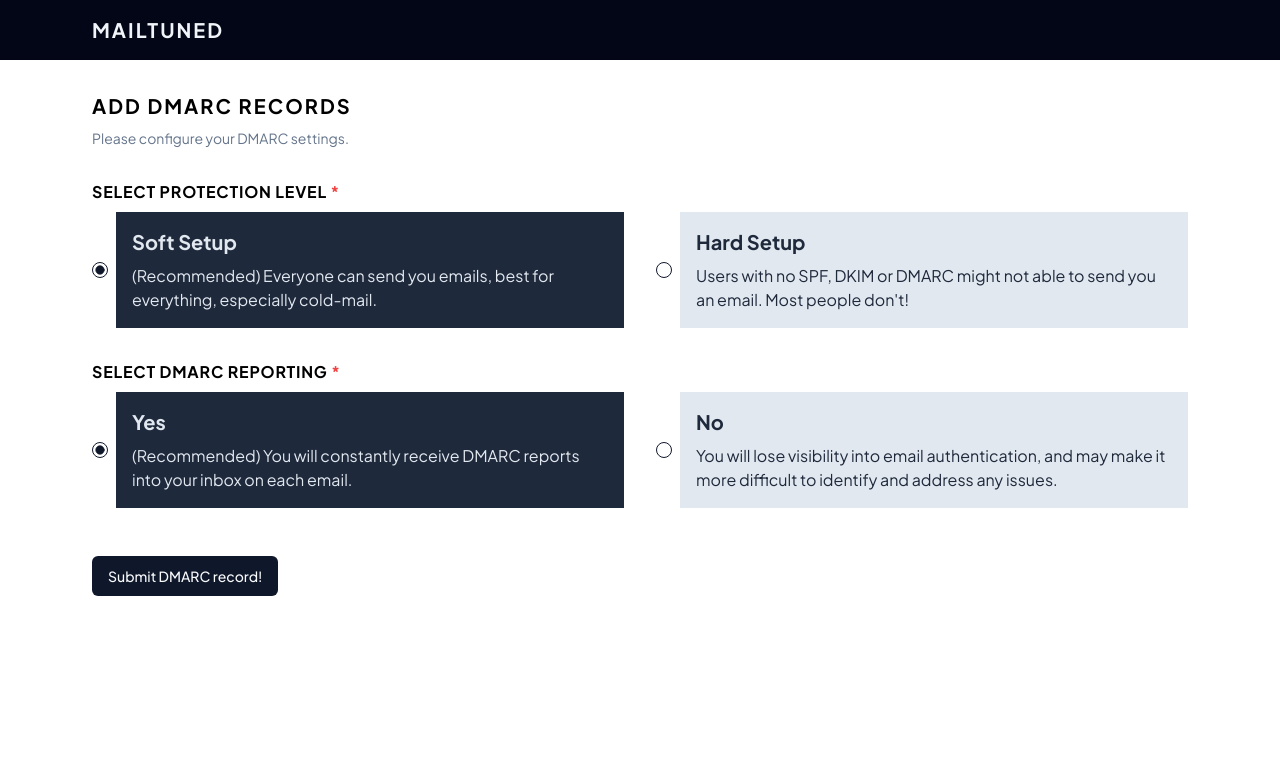
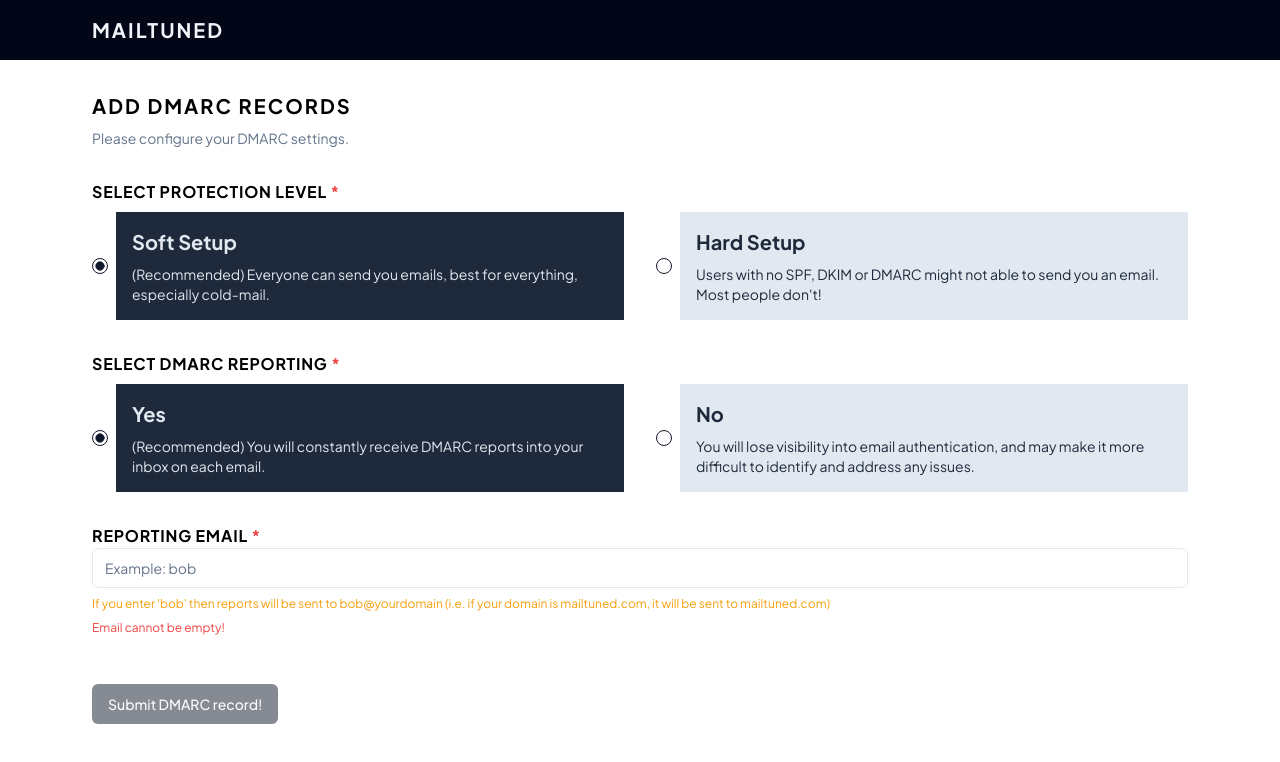
Before and after one commit to acomarcho/mailtuned, a Next.js app: page /dmarc in a window 1280 px wide. Shown: the top 762 px of the page. Built offline with nearby package versions, Linux system fonts and the light colour scheme.

Commit message:
Feat: Add email input for DMARC

```diff
--- a/components/dmarc/form.tsx
+++ b/components/dmarc/form.tsx
@@ -11,6 +11,7 @@ import { useAtomValue } from "jotai";
 import { useState } from "react";
 import axios, { AxiosError } from "axios";
 import { toast } from "sonner";
+import { Input } from "../ui/input";
 
 enum Setup {
   SoftSetup = "soft-setup",
@@ -25,6 +26,7 @@ enum Reporting {
 type DmarcInput = {
   setup: string;
   reporting: string;
+  email: string;
 };
 
 export default function DmarcForm() {
@@ -37,6 +39,7 @@ export default function DmarcForm() {
     defaultValues: {
       setup: Setup.SoftSetup,
       reporting: Reporting.ReportingYes,
+      email: "",
     },
   });
 
@@ -51,7 +54,7 @@ export default function DmarcForm() {
         let data: string;
         const setup = form.watch("setup");
         const reporting = form.watch("reporting");
-        const email = "example@example.com"; // TODO
+        const email = `${form.watch("email")}@${domainName}`;
 
         if (setup === Setup.SoftSetup && reporting === Reporting.ReportingYes) {
           data = `v=DMARC1;p=reject;sp=reject;pct=100;rua=mailto:${email};ri=86400;aspf=r;adkim=r;fo=1;`;
@@ -125,7 +128,7 @@ export default function DmarcForm() {
               )}
             >
               <p className="font-bold text-xl">Soft Setup</p>
-              <p className="mt-2">
+              <p className="mt-2 text-sm">
                 (Recommended) Everyone can send you emails, best for everything,
                 especially cold-mail.
               </p>
@@ -142,7 +145,7 @@ export default function DmarcForm() {
               )}
             >
               <p className="font-bold text-xl">Hard Setup</p>
-              <p className="mt-2">
+              <p className="mt-2 text-sm">
                 Users with no SPF, DKIM or DMARC might not able to send you an
                 email. Most people don&apos;t!
               </p>
@@ -176,7 +179,7 @@ export default function DmarcForm() {
               )}
             >
               <p className="font-bold text-xl">Yes</p>
-              <p className="mt-2">
+              <p className="mt-2 text-sm">
                 (Recommended) You will constantly receive DMARC reports into
                 your inbox on each email.
               </p>
@@ -196,19 +199,49 @@ export default function DmarcForm() {
               )}
             >
               <p className="font-bold text-xl">No</p>
-              <p className="mt-2">
+              <p className="mt-2 text-sm">
                 You will lose visibility into email authentication, and may make
                 it more difficult to identify and address any issues.
               </p>
             </label>
           </div>
         </RadioGroup>
+        {form.watch("reporting") === Reporting.ReportingYes && (
+          <div className="mt-8">
+            <label
+              htmlFor="host"
+              className="font-bold uppercase tracking-wider"
+            >
+              Reporting email <span className="text-red-500">*</span>
+            </label>
+            <Input
+              type="text"
+              placeholder="Example: bob"
+              onChange={(e) => form.setValue("email", e.currentTarget.value)}
+              value={form.watch("email")}
+            />
+            <p className="text-amber-500 text-xs mt-2">
+              If you enter &apos;bob&apos; then reports will be sent to
+              bob@yourdomain (i.e. if your domain is mailtuned.com, it will be
+              sent to mailtuned.com)
+            </p>
+            {form.watch("email") === "" && (
+              <p className="text-red-500 text-xs mt-2">
+                Email cannot be empty!
+              </p>
+            )}
+          </div>
+        )}
       </div>
       <Button
         type="submit"
         className="mt-12"
         onClick={() => handleUpdateDkimRecord()}
-        disabled={pageStatus === PageStatus.Loading}
+        disabled={
+          (form.watch("reporting") !== Reporting.ReportingNo &&
+            form.watch("email") === "") ||
+          pageStatus === PageStatus.Loading
+        }
       >
         Submit DMARC record! {pageStatus === PageStatus.Loading && "..."}
       </Button>
```
